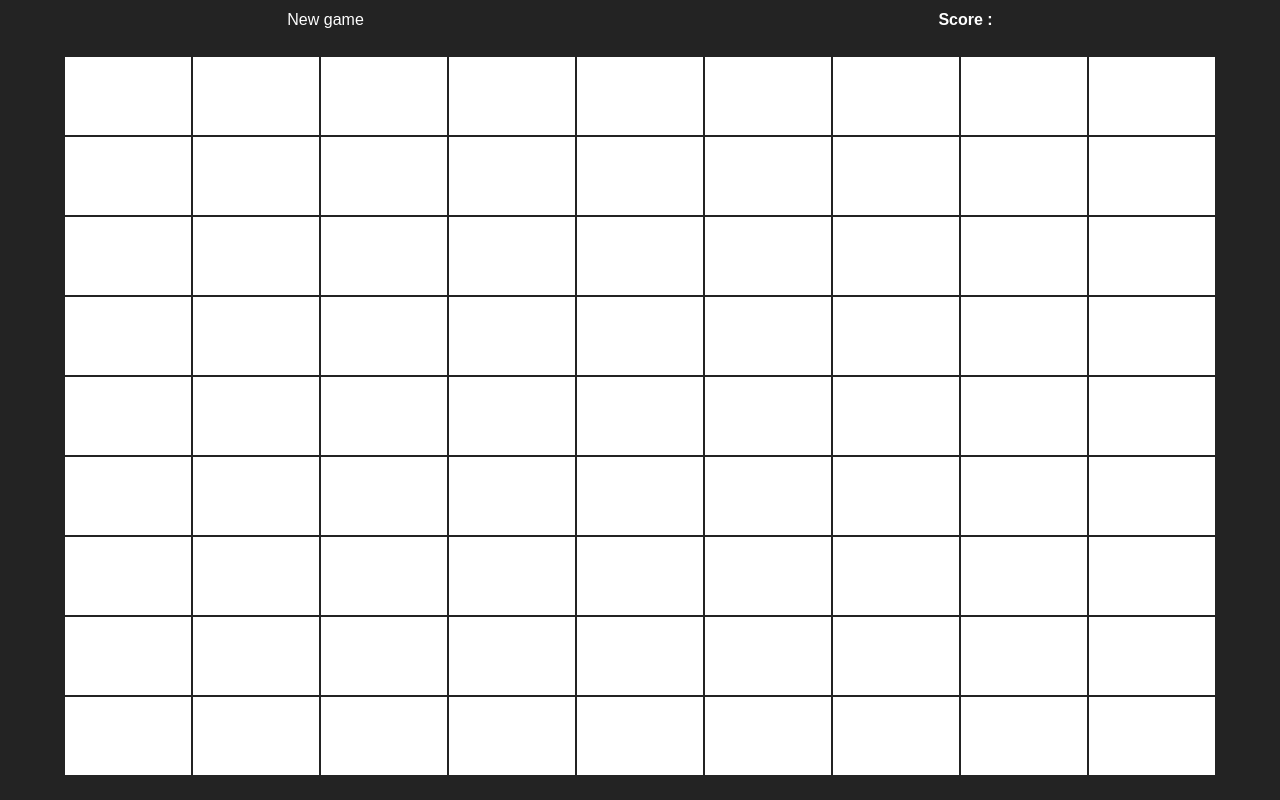
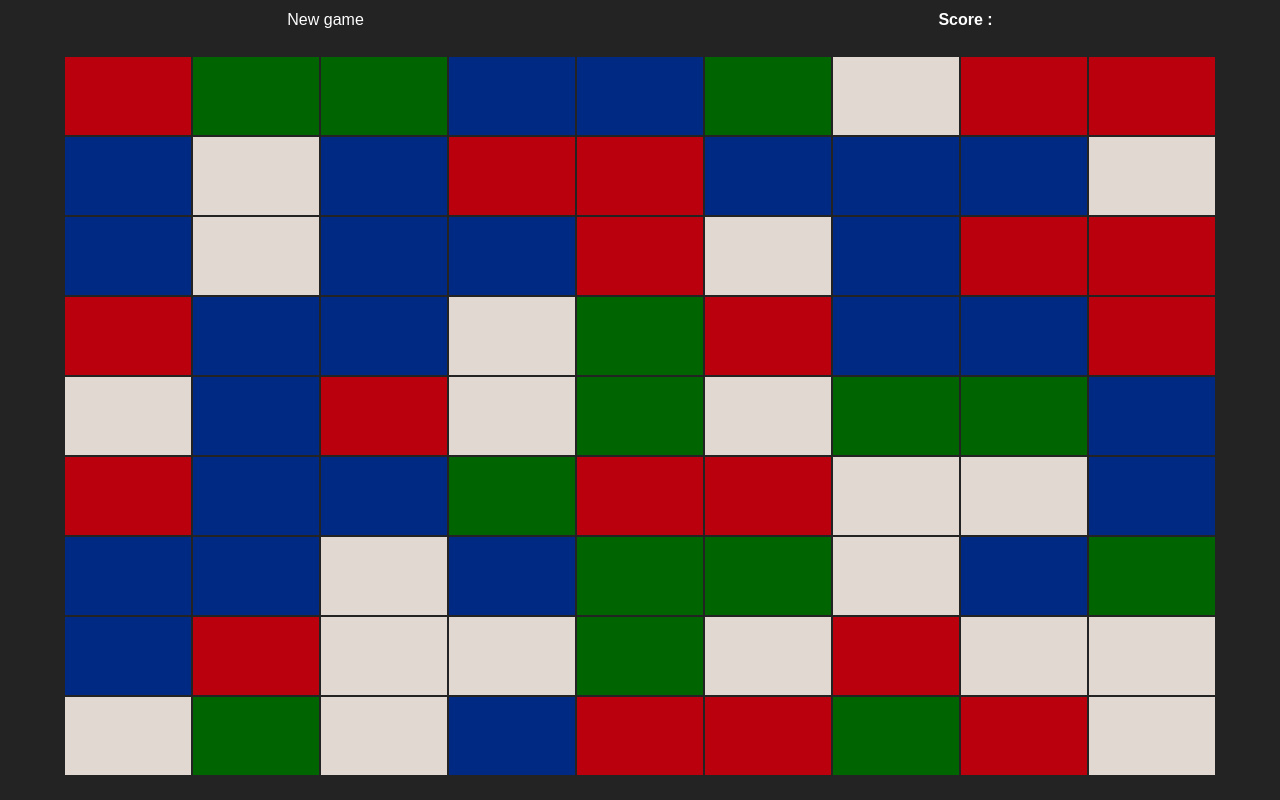
Before and after one commit to Ashkantvn/destruct-same-blocks, a React (Create React App) app: page / in a window 1280 px wide. Built offline with nearby package versions, Linux system fonts and the light colour scheme.

Commit message:
Random color for each blocks

```diff
--- a/src/parts/blocks/Blocks.jsx
+++ b/src/parts/blocks/Blocks.jsx
@@ -2,6 +2,7 @@ import React, { useEffect, useState } from "react";
 
 const Blocks = () => {
   const [BlocksData, setBlocksData] = useState([]);
+  const colors = ["#002984","#ba000d","#006400","#e1d9d1"];
 
   ///set row and column
   useEffect(() => {
@@ -18,9 +19,12 @@ const Blocks = () => {
     };
   }, []);
 
+  const randomNumber = ()=>{
+    return Math.floor(Math.random()*4);
+  }
   ///mapping blocks data
   const mappedBlocks = BlocksData.map((item) => (
-    <div className="block" key={item.id}></div>
+    <div className="block" style={{backgroundColor:colors[randomNumber()]}} key={item.id}></div>
   ));
 
   return <div className="blocks-div">{mappedBlocks}</div>;
```
